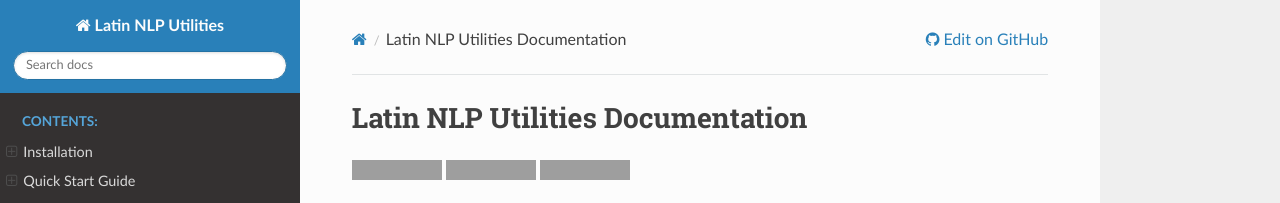
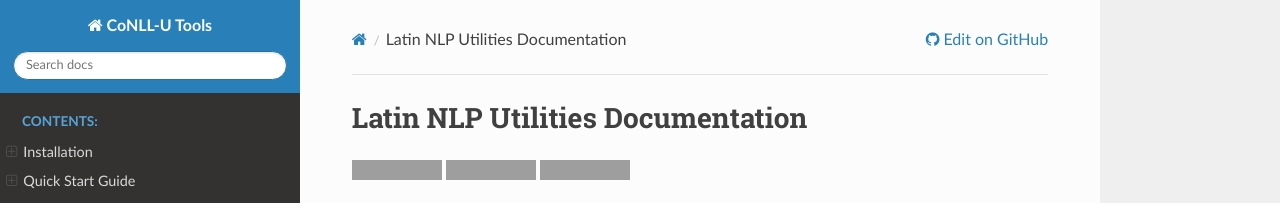
Before and after one commit to gpizzorno/latin-nlp-utilities, a Sphinx documentation site: the page built from docs/source/index.rst, in a window 1280 px wide. Shown: the top 203 px of the page. Built offline with Sphinx 7.4.7 and the Read the Docs theme 3.1.0, drawn with Linux system fonts in a browser that asks for light colours; grey boxes are pictures that could not be loaded.

Commit message:
updated project info

```diff
--- a/docs/source/conf.py
+++ b/docs/source/conf.py
@@ -12,11 +12,11 @@
 # -- Project information -----------------------------------------------------
 # https://www.sphinx-doc.org/en/master/usage/configuration.html#project-information
 
-project = 'Latin NLP Utilities'
+project = 'CoNLL-U Tools'
 copyright = '%Y, Gabe Pizzorno'
 author = 'Gabe Pizzorno'
-release = '1.0.0'
-version = '1.0.0'
+release = '1.3.0'
+version = '1.3.0'
 
 # -- General configuration ---------------------------------------------------
 # https://www.sphinx-doc.org/en/master/usage/configuration.html#general-configuration
@@ -119,13 +119,13 @@
 html_context = {
     'display_github': True,
     'github_user': 'gpizzorno',
-    'github_repo': 'latin-nlp-utilities',
+    'github_repo': 'conllu_tools',
     'github_version': 'main',
     'conf_py_path': '/docs/source/',
 }
 
 html_title = f'{project} v{version}'
-html_short_title = 'Latin NLP Utils'
+html_short_title = 'CoNLL-U Tools'
 html_favicon = None
 html_logo = None
 
@@ -148,7 +148,7 @@
 # Grouping the document tree into LaTeX files. List of tuples
 # (source start file, target name, title, author, documentclass).
 latex_documents = [
-    ('index', 'LatinNLPUtilities.tex', 'Latin NLP Utilities Documentation', 'Gabe Pizzorno', 'manual'),
+    ('index', 'conllu_tools.tex', 'CoNLL-U Tools Documentation', 'Gabe Pizzorno', 'manual'),
 ]
 
 # -- Options for manual page output -----------------------------------------
@@ -156,7 +156,7 @@
 # One entry per manual page. List of tuples
 # (source start file, name, description, authors, manual section).
 man_pages = [
-    ('index', 'latinnlputilities', 'Latin NLP Utilities Documentation', [author], 1),
+    ('index', 'conllu_tools', 'CoNLL-U Tools Documentation', [author], 1),
 ]
 
 # -- Options for Texinfo output ---------------------------------------------
@@ -167,11 +167,11 @@
 texinfo_documents = [
     (
         'index',
-        'LatinNLPUtilities',
-        'Latin NLP Utilities Documentation',
+        'CoNLLUTools',
+        'CoNLL-U Tools Documentation',
         author,
-        'LatinNLPUtilities',
-        'Tools for working with Latin treebanks and annotated corpora.',
+        'CoNLLUTools',
+        'Tools for working with CoNLL-U files, UD treebanks, and annotated corpora.',
         'Miscellaneous',
     ),
 ]
```
Also changed, not shown: pyproject.toml (+6 -6 lines), 1 other file.
